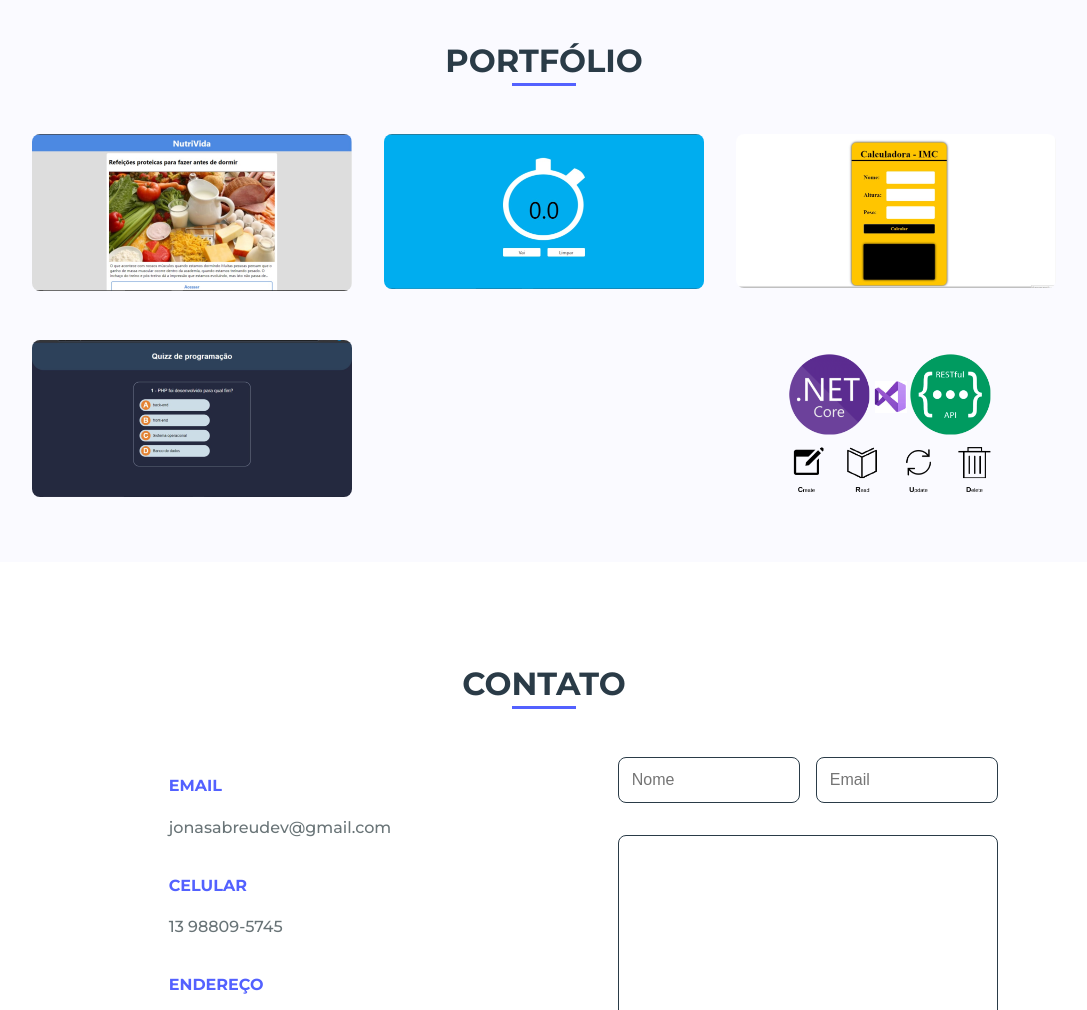
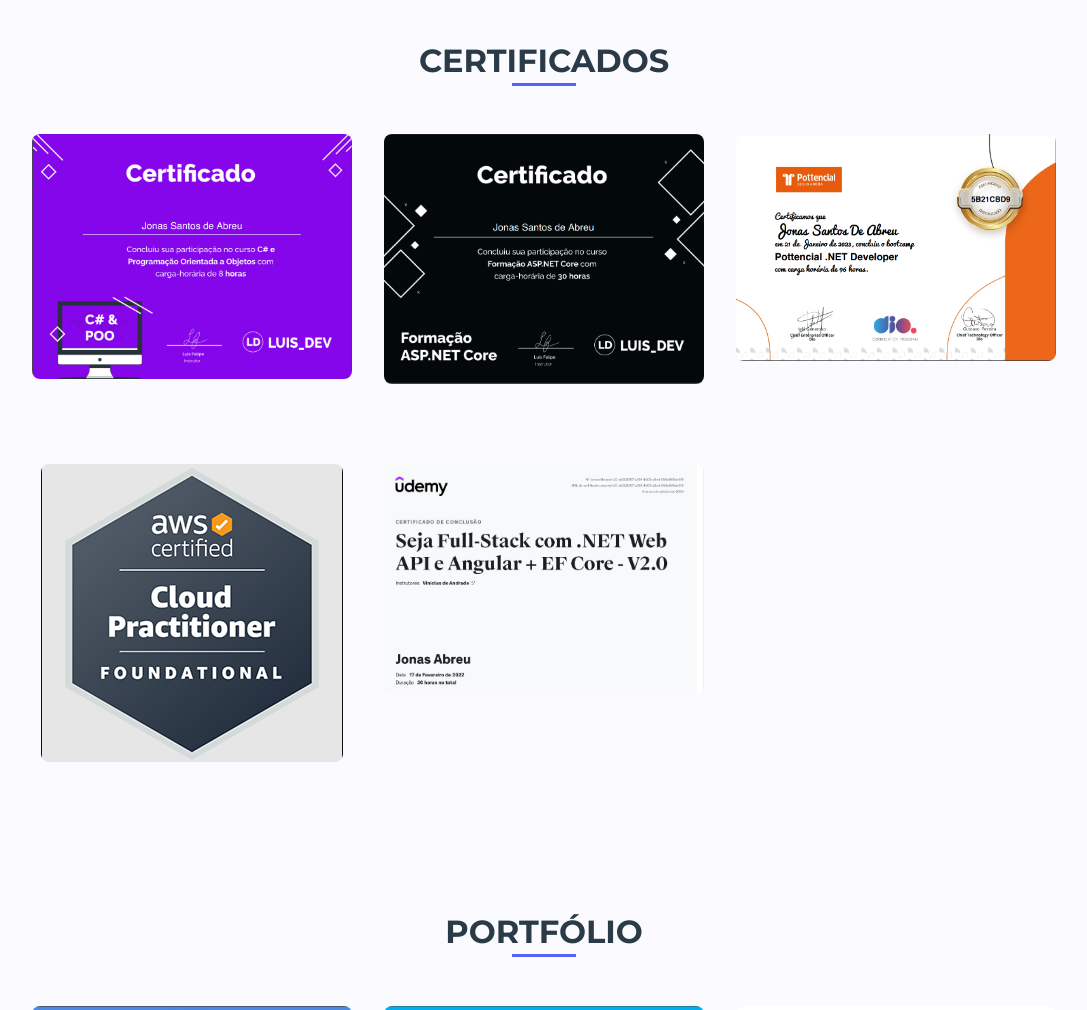
Before and after one commit to jonas-abr/Portfolio, a plain HTML site: page index.html in a window 1280 px wide. Shown: the part 2060-3070 px from the top of the page, without its empty margins (96-1183 px from the left). Drawn offline with nearby package versions, Linux system fonts and the light colour scheme.

Commit message:
live ser

```diff
--- a/index.html
+++ b/index.html
@@ -64,7 +64,7 @@
                     <div>
                         <h2 class="about__subtitle">Eu sou Jonas Abreu</h2>
                         <span class="about__profession">Engenheiro .NET</span>
-                        <p class="about__text">Tenho mais de 1 ano de experiência com .NET, Angular, React JS, Sql Server, Oracle.
+                        <p class="about__text">Tenho mais de 2 anos de experiência com .NET, Angular, React JS, Sql Server, Oracle.
                             Experiência de integração de sistemas, usando Http Client. Criação de Apis com arquitetura em camadas, utilizando
                             Entity Framework e Dapper.
                             Versionadores de código com Git e Svn. E sou apaixonado por estudar redes de computadores, segurança da informação e Cloud computing.
@@ -106,6 +106,50 @@
                     </div>
                 </div>
             </section>
+
+            <!--===== CERTIFICADOS =====-->
+            <section class="portfolio section" id="portfolio">
+                <h2 class="section-title">CERTIFICADOS</h2>
+
+                <div class="portfolio__container bd-grid">
+                    <div class="portfolio__img">
+                        <img src="assets/img/poo-img.png" alt="">
+
+                        <div class="portfolio__link">
+                            <a href="https://metododotnet.luisdev.com.br/certificates/GmM9a3" class="portfolio__link-name">Ver detalhes</a>
+                        </div>
+                    </div>
+                    <div class="portfolio__img">
+                        <img src="assets/img/formacao-asp-net.png" alt="">
+
+                        <div class="portfolio__link">
+                            <a href="https://metododotnet.luisdev.com.br/certificates/xBlzZJ" class="portfolio__link-name">Ver detalhes</a>
+                        </div>
+                    </div>
+                    <div class="portfolio__img">
+                        <img src="assets/img/pottencial-dotnet.png" alt="">
+
+                        <div class="portfolio__link">
+                            <a href="https://hermes.digitalinnovation.one/certificates/5B21CBD9.pdf" class="portfolio__link-name">Ver detalhes</a>
+                        </div>
+                    </div>
+                    <div class="portfolio__img">
+                        <img src="assets/img/aws-udemy.png" alt="">
+
+                        <div class="portfolio__link">
+                            <a href="https://www.udemy.com/certificate/UC-7378a449-c84c-4222-a74a-63f15d7b6295/" class="portfolio__link-name">Ver detalhes</a>
+                        </div>
+                    </div>
+                    <div class="portfolio__img">
+                        <img src="assets/img/fullstack.png" alt="">
+
+                        <div class="portfolio__link">
+                            <a href="https://www.udemy.com/certificate/UC-dd329367-a06f-4d03-a6cd-059e969eb5f6/" class="portfolio__link-name">Ver detalhes</a>
+                        </div>
+                    </div>
+                </div>
+            </section>
+
 
             <!--===== PORTFOLIO =====-->
             <section class="portfolio section" id="portfolio">
```
Also changed, not shown: assets/img/aws-udemy.png (added), assets/img/formacao-asp-net.png (added), assets/img/fullstack.png (added), assets/img/poo-img.png (added), assets/img/pottencial-dotnet.png (added).
